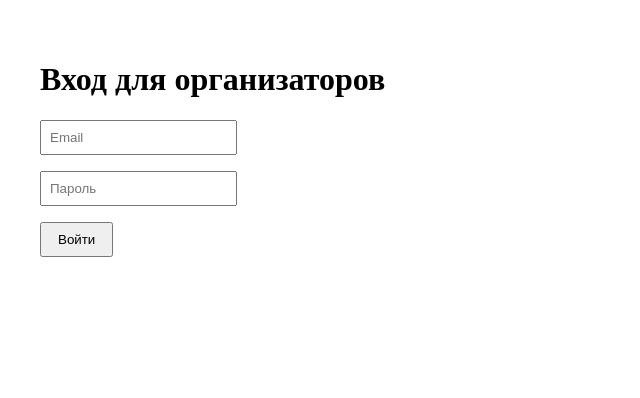
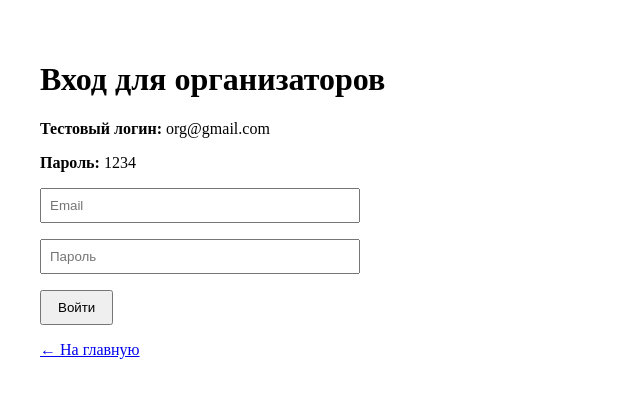
Before and after one commit to klivadenko33/tennis-front, a Next.js app: page /login in a window 1280 px wide. Shown: the top 398 px of the page, without its empty margins (0-640 px from the left). Built offline with nearby package versions, Linux system fonts and the light colour scheme.

Commit message:
Update login.js

```diff
--- a/pages/login.js
+++ b/pages/login.js
@@ -1,7 +1,7 @@
-// pages/login.js
 import { useState } from 'react';
 import axios from 'axios';
 import { useRouter } from 'next/router';
+import Link from 'next/link';
 
 const API_URL = 'https://directus-4fzx.onrender.com';
 
@@ -25,6 +25,8 @@ export default function Login() {
   return (
     <div style={{ padding: '2rem' }}>
       <h1>Вход для организаторов</h1>
+      <p><b>Тестовый логин:</b> org@gmail.com</p>
+      <p><b>Пароль:</b> 1234</p>
       <form onSubmit={handleSubmit}>
         <input
           type="email"
@@ -32,7 +34,7 @@ export default function Login() {
           value={email}
           onChange={e => setEmail(e.target.value)}
           required
-          style={{ display: 'block', marginBottom: '1rem', padding: '0.5rem' }}
+          style={{ display: 'block', marginBottom: '1rem', padding: '0.5rem', width: '300px' }}
         />
         <input
           type="password"
@@ -40,10 +42,15 @@ export default function Login() {
           value={password}
           onChange={e => setPassword(e.target.value)}
           required
-          style={{ display: 'block', marginBottom: '1rem', padding: '0.5rem' }}
+          style={{ display: 'block', marginBottom: '1rem', padding: '0.5rem', width: '300px' }}
         />
         <button type="submit" style={{ padding: '0.5rem 1rem' }}>Войти</button>
       </form>
+      <p>
+        <Link href="/">
+          <a>← На главную</a>
+        </Link>
+      </p>
     </div>
   );
 }
```
